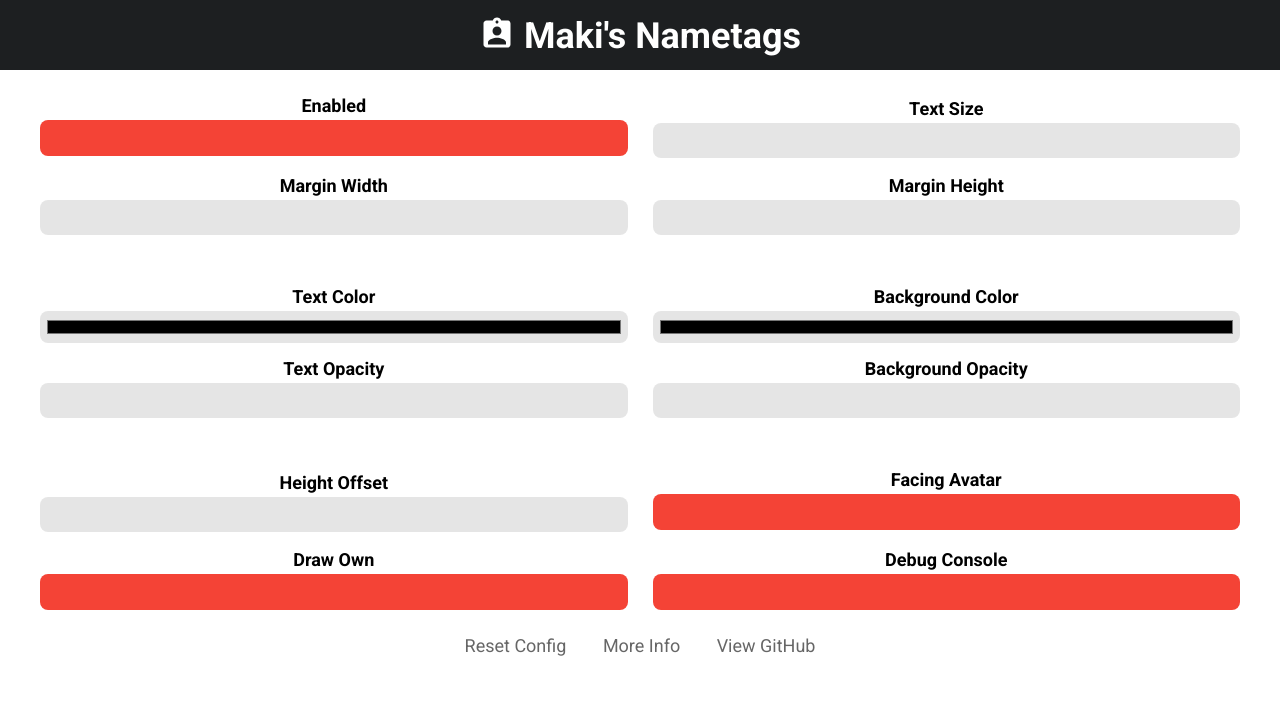
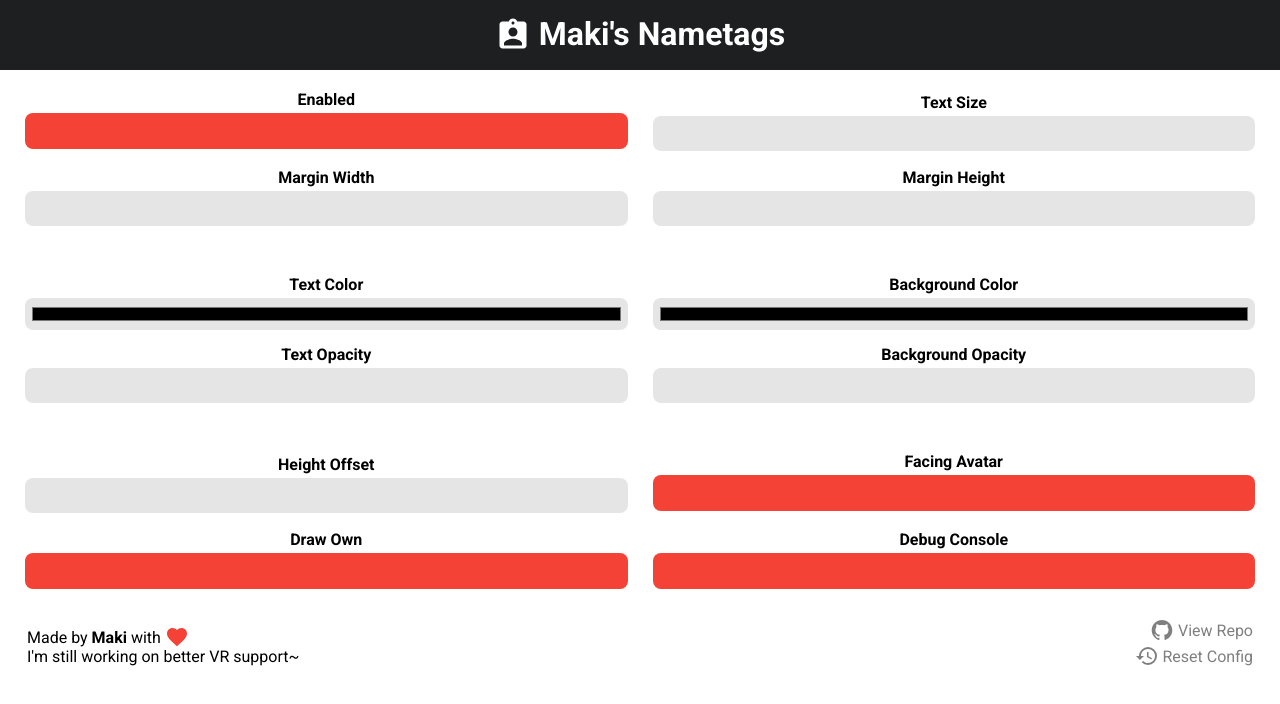
Before and after one commit to makidoll/hifi-things, a website: page makis-nametags/makisNametags.html in a window 1280 px wide. Drawn offline with Linux system fonts and the light colour scheme.

Commit message:
okay i think im done for now

```diff
--- /dev/null
+++ b/makis-nametags/makisNametags.app.json
@@ -0,0 +1,4 @@
+{
+	"scriptURL": "http://mpassets.highfidelity.com/9d7b12be-8fd9-4cb6-b74b-40466d43a0bc-v1/makisNametags.js",
+	"homeURL": "http://mpassets.highfidelity.com/9d7b12be-8fd9-4cb6-b74b-40466d43a0bc-v1/makisNametags.html"
+}
--- a/makis-nametags/makisNametags.html
+++ b/makis-nametags/makisNametags.html
@@ -8,11 +8,11 @@
 				margin: 0; padding: 0;
 				transition: all 200ms cubic-bezier(0.4, 0.0, 0.2, 1);
 			}
-/**/
+
 			body {
 				font-family: "Roboto", sans-serif;
 				overflow: hidden;
-				font-size: 18px;
+				font-size: 16px;
 			}
 
 			a,a:link,a:hover,a:visited,a:active {
@@ -31,15 +31,22 @@
 			}
 
 			.icon {
+				display: inline-block;
+				margin-bottom: -6px;
+				width: 24px; height: 24px;
+				fill: #000;
+			}
+
+			#header .icon {
 				width: 36px; height: 36px;
-				margin-bottom: -4px;
+				margin-bottom: -8px;
 				fill: #fff;
 			}
 
 			#content {
 				position: fixed; margin: auto;
 				top: 70px; left: 0; right: 0; bottom: 0;
-				padding: 25px 40px;
+				padding: 20px 25px;
 			}
 
 			.half-table {
@@ -120,102 +127,78 @@
 			<!-- <p>You can change the config of your nametags here!</p><br> -->
 			<table class="half-table">
 				<tr>
-					<td>
-						<p>Enabled</p>
-						<input id="config-enabled" type="checkbox">
-					</td>
-					<td>
-						<p>Text Size</p>
-						<input id="config-text_size" type="number" min="0">
-					</td>
+					<td><p>Enabled</p>
+					<input id="config-enabled" type="checkbox"></td>
+					<td><p>Text Size</p>
+					<input id="config-textSize" type="number" min="0"></td>
 				</tr>
 				<tr>
-					<td>
-						<p>Margin Width</p>
-						<input id="config-margin_width" type="number" min="0">
-					</td>
-					<td>
-						<p>Margin Height</p>
-						<input id="config-margin_height" type="number" min="0">
-					</td>
+					<td><p>Margin Width</p>
+					<input id="config-marginWidth" type="number" min="0"></td>
+					<td><p>Margin Height</p>
+					<input id="config-marginHeight" type="number" min="0"></td>
+				</tr>
+				<tr><td><br></td></tr>
+				<tr>
+					<td><p>Text Color</p>
+					<input id="config-textColor" type="color"></td>
+					<td><p>Background Color</p>
+					<input id="config-backgroundColor" type="color"></td>
 				</tr>
 				<tr>
-					<td>
-						<br>
-					</td>
+					<td><p>Text Opacity</p>
+					<input id="config-textOpacity" type="number" min="0" max="1"></td>
+					<td><p>Background Opacity</p>
+					<input id="config-backgroundOpacity" type="number" min="0" max="1"></td>
+				</tr>
+				<tr><td><br></td></tr>
+				<tr>
+					<td><p>Height Offset</p>
+					<input id="config-heightOffset" type="number"></td>
+					<td><p>Facing Avatar</p>
+					<input id="config-facingAvatar" type="checkbox"></td>
 				</tr>
 				<tr>
-					<td>
-						<p>Text Color</p>
-						<input id="config-text_color" type="color">
+					<td><p>Draw Own</p>
+					<input id="config-drawOwn" type="checkbox"></td>
+					<td><p>Debug Console</p>
+					<input id="config-debug" type="checkbox"></td>
+				</tr>
+			</table>
+			<table style="width: 100%; height: 60px;">
+				<tr>
+					<td style="vertical-align: bottom;">
+						<p>
+							Made by <a href="https://maki.cat" target="_blank" style="font-weight: 700;">Maki</a> with <svg class="icon" style="fill: #f44336;" xmlns="http://www.w3.org/2000/svg" viewBox="0 0 24 24"><path d="M12 21.35l-1.45-1.32C5.4 15.36 2 12.28 2 8.5 2 5.42 4.42 3 7.5 3c1.74 0 3.41.81 4.5 2.09C13.09 3.81 14.76 3 16.5 3 19.58 3 22 5.42 22 8.5c0 3.78-3.4 6.86-8.55 11.54L12 21.35z"/></svg><br>
+							I'm still working on better VR support~
+						</p>
 					</td>
-					<td>
-						<p>Background Color</p>
-						<input id="config-background_color" type="color">
-					</td>
-				</tr>
-				<tr>
-					<td>
-						<p>Text Opacity</p>
-						<input id="config-text_opacity" type="number" min="0" max="1">
-					</td>
-					<td>
-						<p>Background Opacity</p>
-						<input id="config-background_opacity" type="number" min="0" max="1">
-					</td>
-				</tr>
-				<tr>
-					<td>
-						<br>
-					</td>
-				</tr>
-				<tr>
-					<td>
-						<p>Height Offset</p>
-						<input id="config-height_offset" type="number">
-					</td>
-					<td>
-						<p>Facing Avatar</p>
-						<input id="config-facing_avatar" type="checkbox">
-					</td>
-				</tr>
-				<tr>
-					<td>
-						<p>Draw Own</p>
-						<input id="config-draw_own" type="checkbox">
-					</td>
-					<td>
-						<p>Debug Console</p>
-						<input id="config-debug" type="checkbox">
+					<td style="opacity: 0.5; text-align: right; vertical-align: bottom;">
+						<a href="https://github.com/makitsune/hifi-stuff" target="_blank"><svg class="icon" viewBox="-2 -2 28 28" xmlns="http://www.w3.org/2000/svg"><path d="M12 .297c-6.63 0-12 5.373-12 12 0 5.303 3.438 9.8 8.205 11.385.6.113.82-.258.82-.577 0-.285-.01-1.04-.015-2.04-3.338.724-4.042-1.61-4.042-1.61C4.422 18.07 3.633 17.7 3.633 17.7c-1.087-.744.084-.729.084-.729 1.205.084 1.838 1.236 1.838 1.236 1.07 1.835 2.809 1.305 3.495.998.108-.776.417-1.305.76-1.605-2.665-.3-5.466-1.332-5.466-5.93 0-1.31.465-2.38 1.235-3.22-.135-.303-.54-1.523.105-3.176 0 0 1.005-.322 3.3 1.23.96-.267 1.98-.399 3-.405 1.02.006 2.04.138 3 .405 2.28-1.552 3.285-1.23 3.285-1.23.645 1.653.24 2.873.12 3.176.765.84 1.23 1.91 1.23 3.22 0 4.61-2.805 5.625-5.475 5.92.42.36.81 1.096.81 2.22 0 1.606-.015 2.896-.015 3.286 0 .315.21.69.825.57C20.565 22.092 24 17.592 24 12.297c0-6.627-5.373-12-12-12"/></svg> View Repo</a>
+						<div style="margin-bottom: 4px;"></div>
+						<a href="javascript:resetConfig()"><svg class="icon" xmlns="http://www.w3.org/2000/svg" viewBox="0 0 24 24"><path d="M13 3a9 9 0 0 0-9 9H1l3.89 3.89.07.14L9 12H6c0-3.87 3.13-7 7-7s7 3.13 7 7-3.13 7-7 7c-1.93 0-3.68-.79-4.94-2.06l-1.42 1.42A8.954 8.954 0 0 0 13 21a9 9 0 0 0 0-18zm-1 5v5l4.28 2.54.72-1.21-3.5-2.08V8H12z"/></svg> Reset Config</a>
 					</td>
 				</tr>
 			</table>
-			<p style="opacity: 0.6; text-align: center; margin-top: 6px;">
-				<a href="javascript:resetConfig()">Reset Config</a>
-				<span style="margin: 0 16px;"></span>
-				<a href="javascript:alert('aaa')">More Info</a>
-				<span style="margin: 0 16px;"></span>
-				<a href="https://github.com/makitsune/hifi-stuff/blob/master/README.md">View GitHub</a>
-			</p>
 		</div>
 	</body>
 	<script type="text/javascript">
 		var defaultConfig = {
 			enabled: true,
-			text_size: 1,
+			textSize: 1,
 
-			margin_width: 5,
-			margin_height: 3,
+			marginWidth: 5,
+			marginHeight: 3,
 
-			text_color: {red:255, green:255, blue:255},
-			text_opacity: 1,
-			background_color: {red:29, green:31, blue:33},
-			background_opacity: 0.5,
+			textColor: {red:255, green:255, blue:255},
+			textOpacity: 1,
+			backgroundColor: {red:29, green:31, blue:33},
+			backgroundOpacity: 0.5,
 
-			height_offset: 1,
-			facing_avatar: true,
+			heightOffset: 1,
+			facingAvatar: true,
 
-			draw_own: true,
+			drawOwn: true,
 			debug: false
 		};
 
```
Also changed, not shown: makis-nametags/makisNametags.js (+34 -32 lines), makis-nametags/makisNametags.png (added), makis-nametags/makisNametags.svg, 2 other files.
